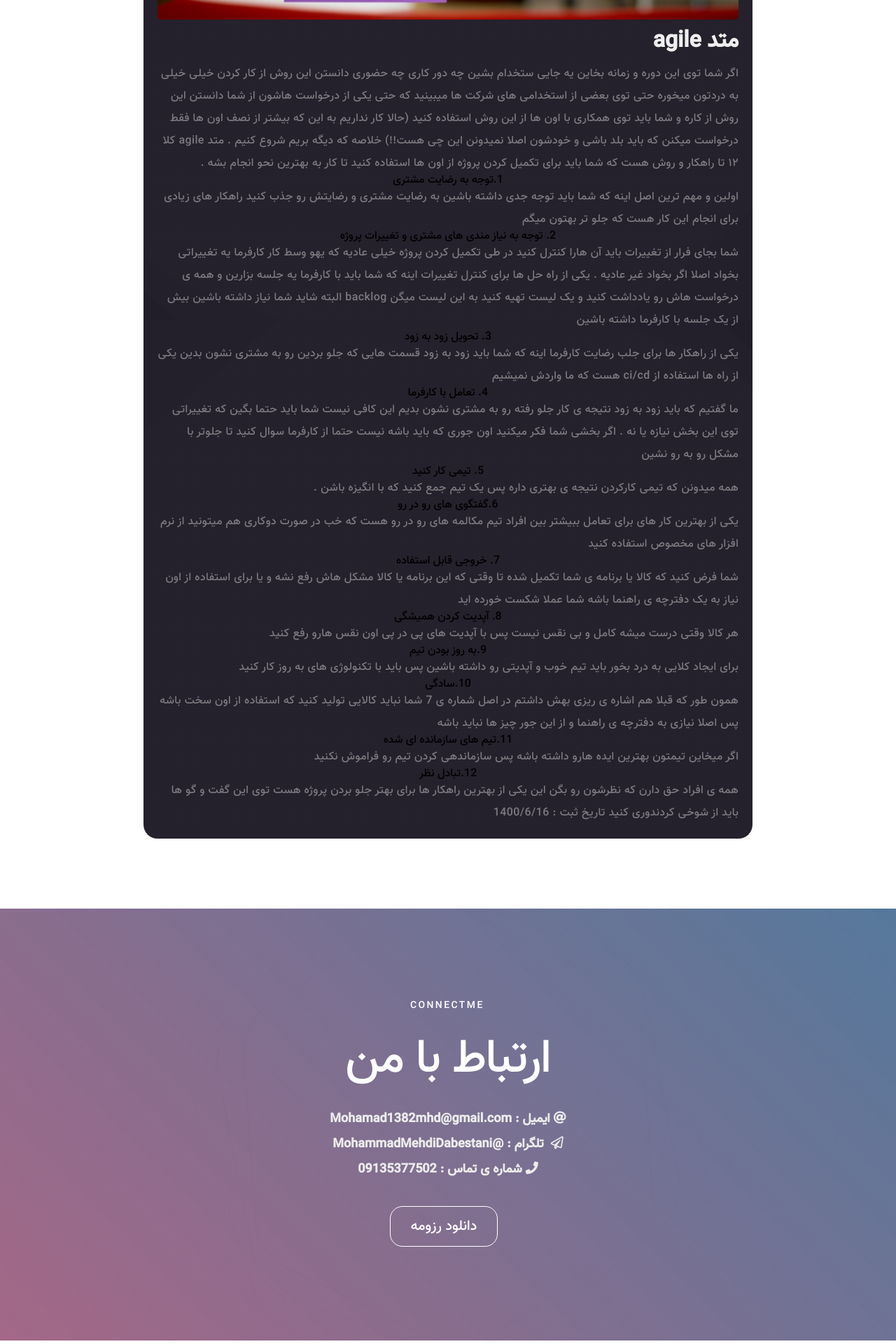
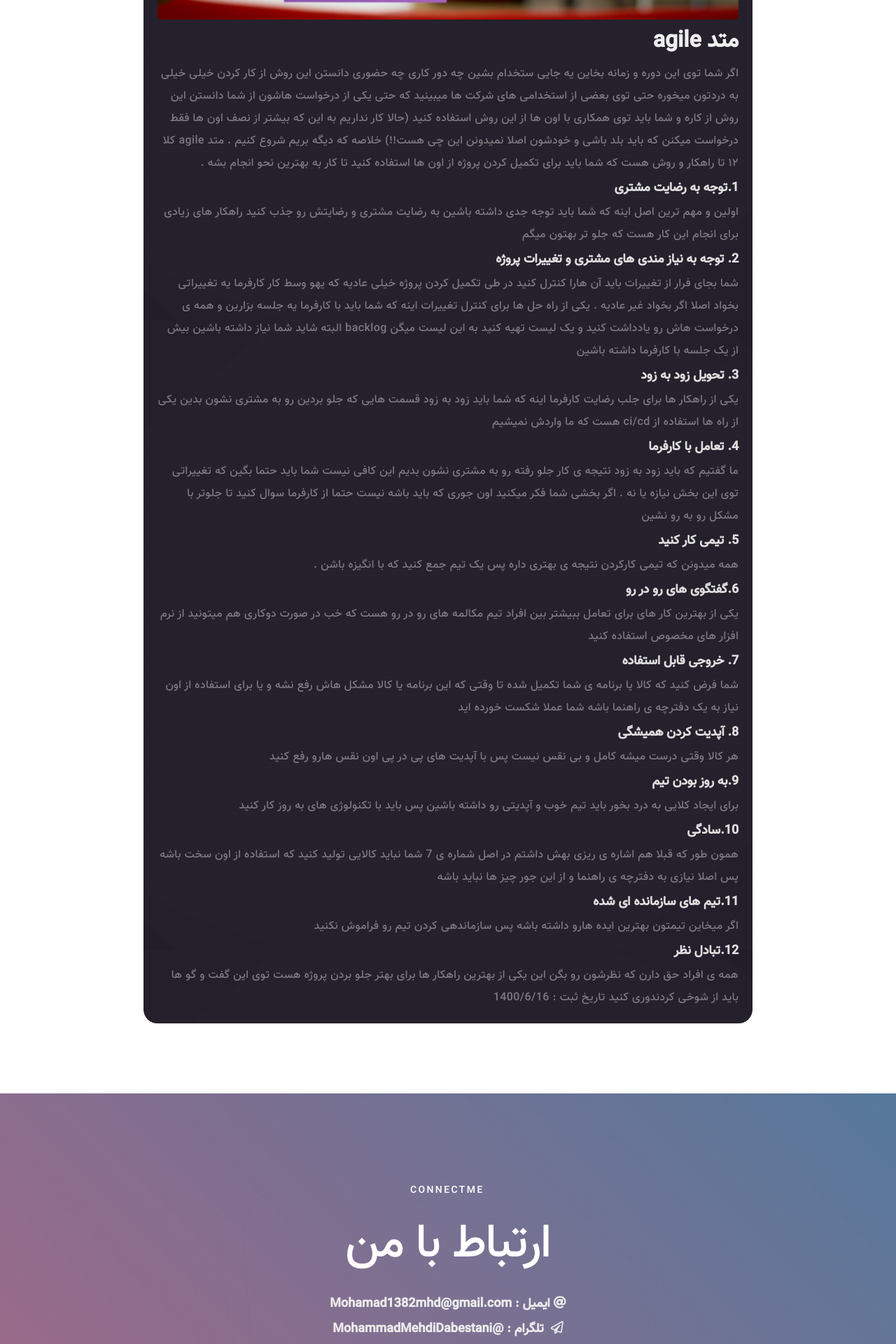
Before and after one commit to MohamadMehdiDabestani/MohamadMehdiDabestani.github.io, a Jekyll site: the page built from _posts/2021-09-07-Agile.md, in a window 1280 px wide. Shown: the part 1432-3352 px from the top of the page at 70% size. Built offline with Jekyll 4.4.1, drawn with Linux system fonts in a browser that asks for light colours; some web fonts are replaced; our own code applies the rules of GitHub Pages for plain Markdown files.

Commit message:
Update rtl.css

```diff
--- a/css/rtl.css
+++ b/css/rtl.css
@@ -40,3 +40,11 @@ ol li {
   z-index: 1;
   position: relative;
 }
+.container-post h3 {
+    text-align: right;
+    direction: rtl;
+    color: #dedede;
+    margin: 10px 0;
+    font-size: 18px;
+    font-weight: 700;
+}
```
